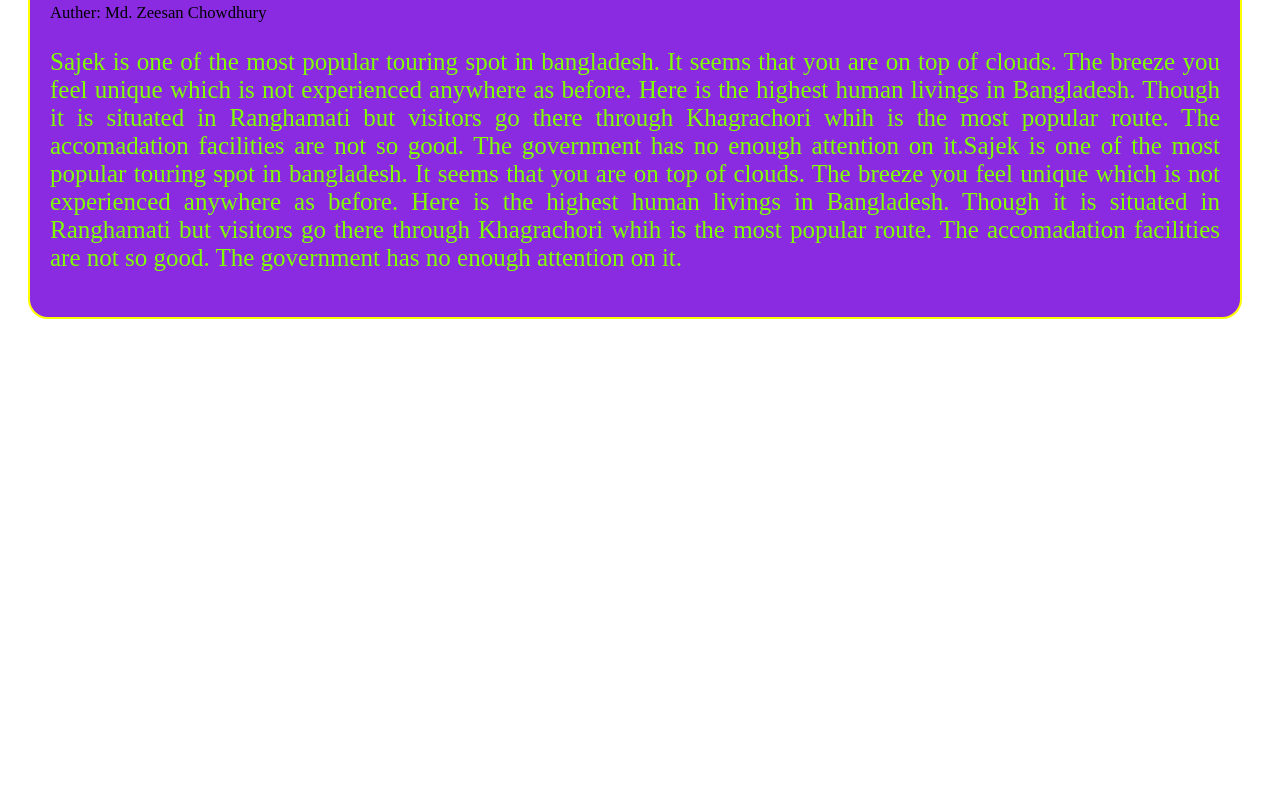
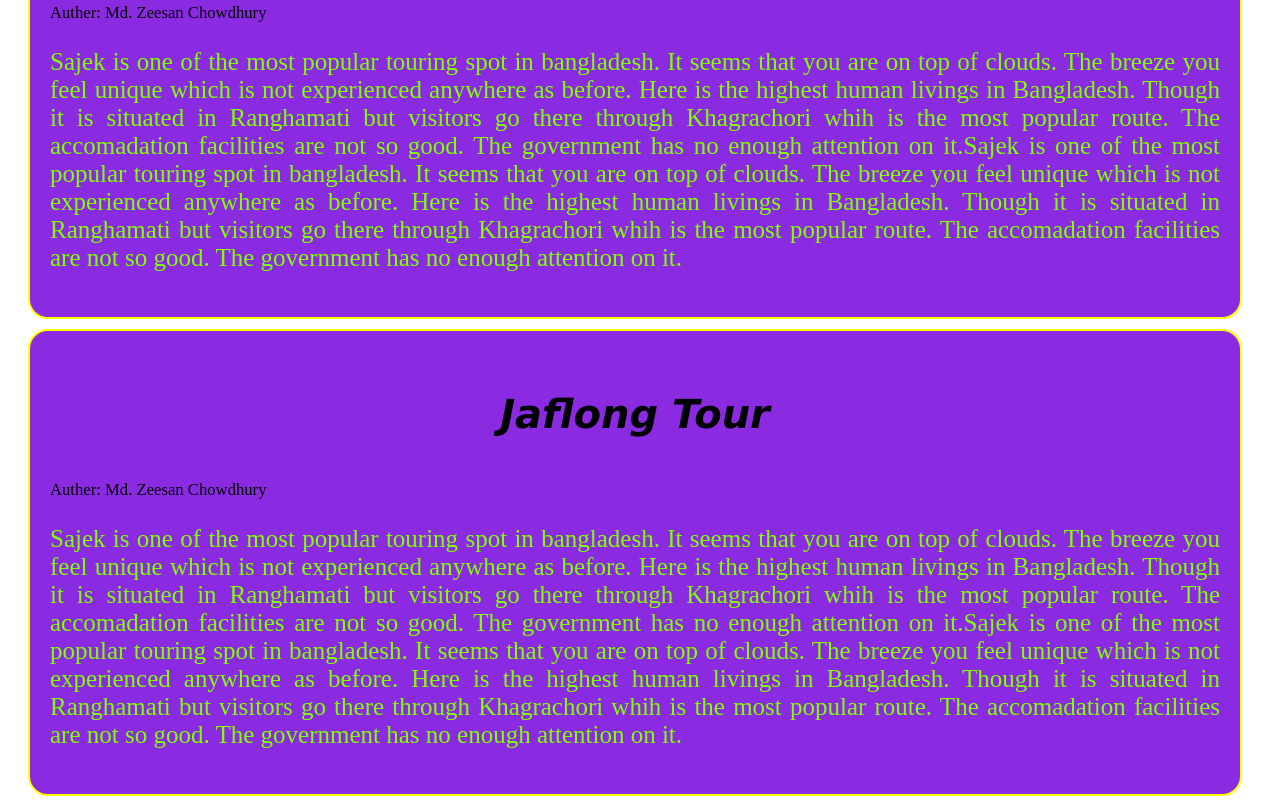
Before and after one commit to ZubayersWorld-001/Pretty-CSS, a plain HTML site: page index.html in a window 1280 px wide. Shown: the part 1730-2536 px from the top of the page. Before the commit the page ends 2059 px from the top, so only its background shows below. Drawn offline with Linux system fonts and the light colour scheme.

Commit message:
Jaflong Tour

```diff
--- a/index.html
+++ b/index.html
@@ -32,5 +32,11 @@
     <small>Auther: Md. Zeesan Chowdhury</small>
     <p>Sajek is one of the most popular touring spot in bangladesh. It seems that you are on top of clouds. The breeze you feel unique which is not experienced anywhere as before. Here is the highest human livings in Bangladesh. Though it is situated in Ranghamati but visitors go there through Khagrachori whih is the most popular route. The accomadation facilities are not so good. The government has no enough attention on it.Sajek is one of the most popular touring spot in bangladesh. It seems that you are on top of clouds. The breeze you feel unique which is not experienced anywhere as before. Here is the highest human livings in Bangladesh. Though it is situated in Ranghamati but visitors go there through Khagrachori whih is the most popular route. The accomadation facilities are not so good. The government has no enough attention on it.</p>
     </div>
+    </div>
+    <div class="Blogs">
+    <h3 class="Blog-title">Jaflong Tour</h3>
+    <small>Auther: Md. Zeesan Chowdhury</small>
+    <p>Sajek is one of the most popular touring spot in bangladesh. It seems that you are on top of clouds. The breeze you feel unique which is not experienced anywhere as before. Here is the highest human livings in Bangladesh. Though it is situated in Ranghamati but visitors go there through Khagrachori whih is the most popular route. The accomadation facilities are not so good. The government has no enough attention on it.Sajek is one of the most popular touring spot in bangladesh. It seems that you are on top of clouds. The breeze you feel unique which is not experienced anywhere as before. Here is the highest human livings in Bangladesh. Though it is situated in Ranghamati but visitors go there through Khagrachori whih is the most popular route. The accomadation facilities are not so good. The government has no enough attention on it.</p>
+    </div>
 </body>
 </html>
```
